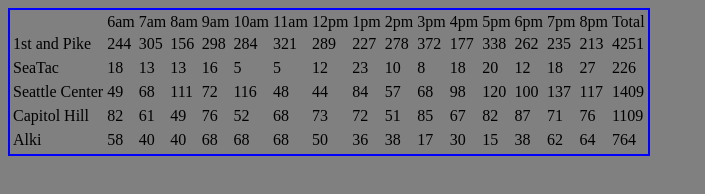
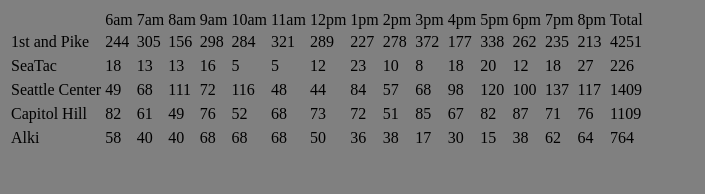
Before and after one commit to awittnam/201d28-salmon-cookies, a plain HTML site: page sales.html in a window 1280 px wide. Shown: the whole page, without its empty margins (0-705 px from the left). Drawn offline with Linux system fonts and the light colour scheme.

Commit message:
playing with table border

```diff
--- a/style.css
+++ b/style.css
@@ -2,7 +2,3 @@
 body {
   background-color: grey;
 }
-
-table {
-  border: 2px solid blue;
-}
```
